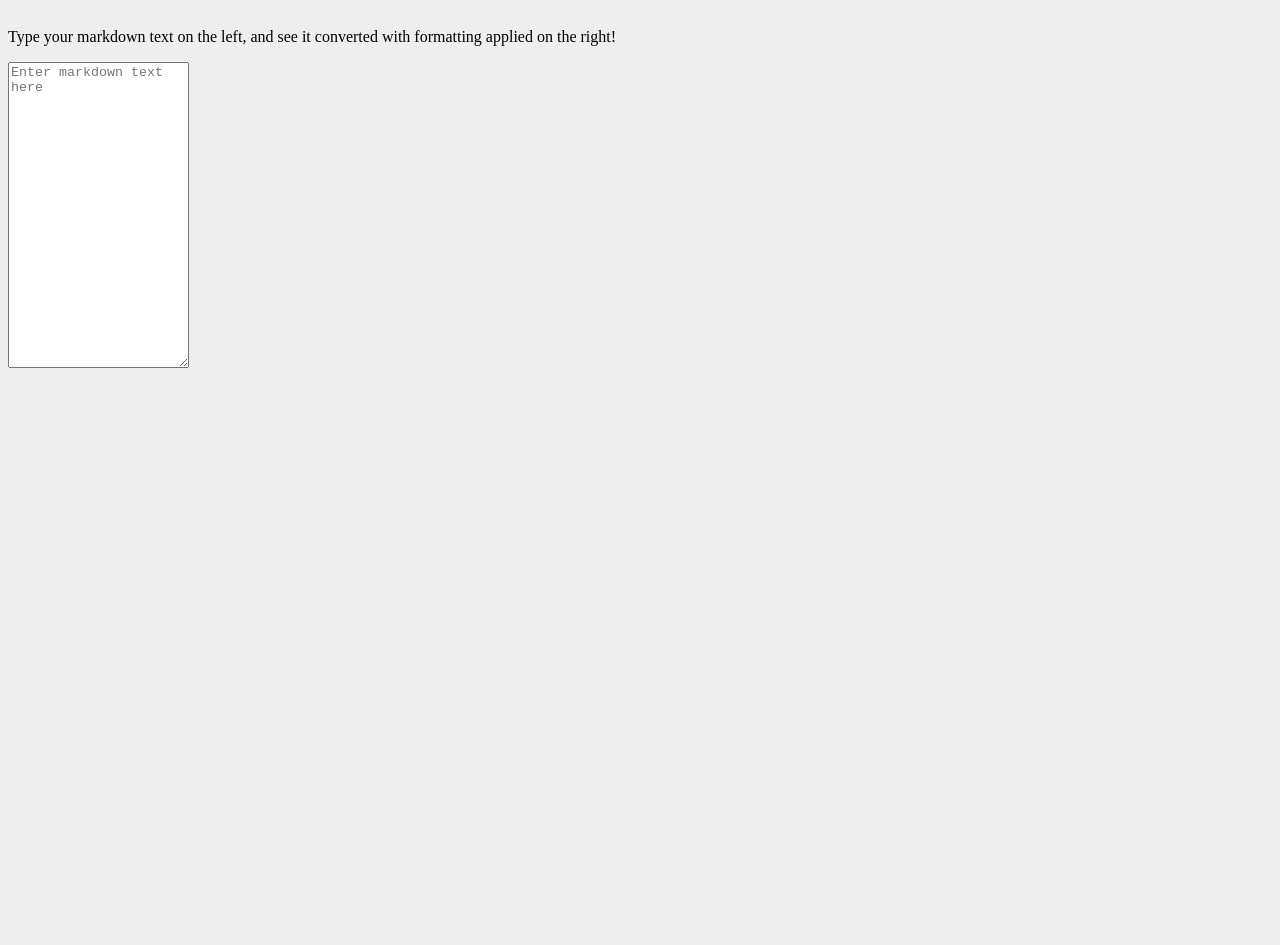
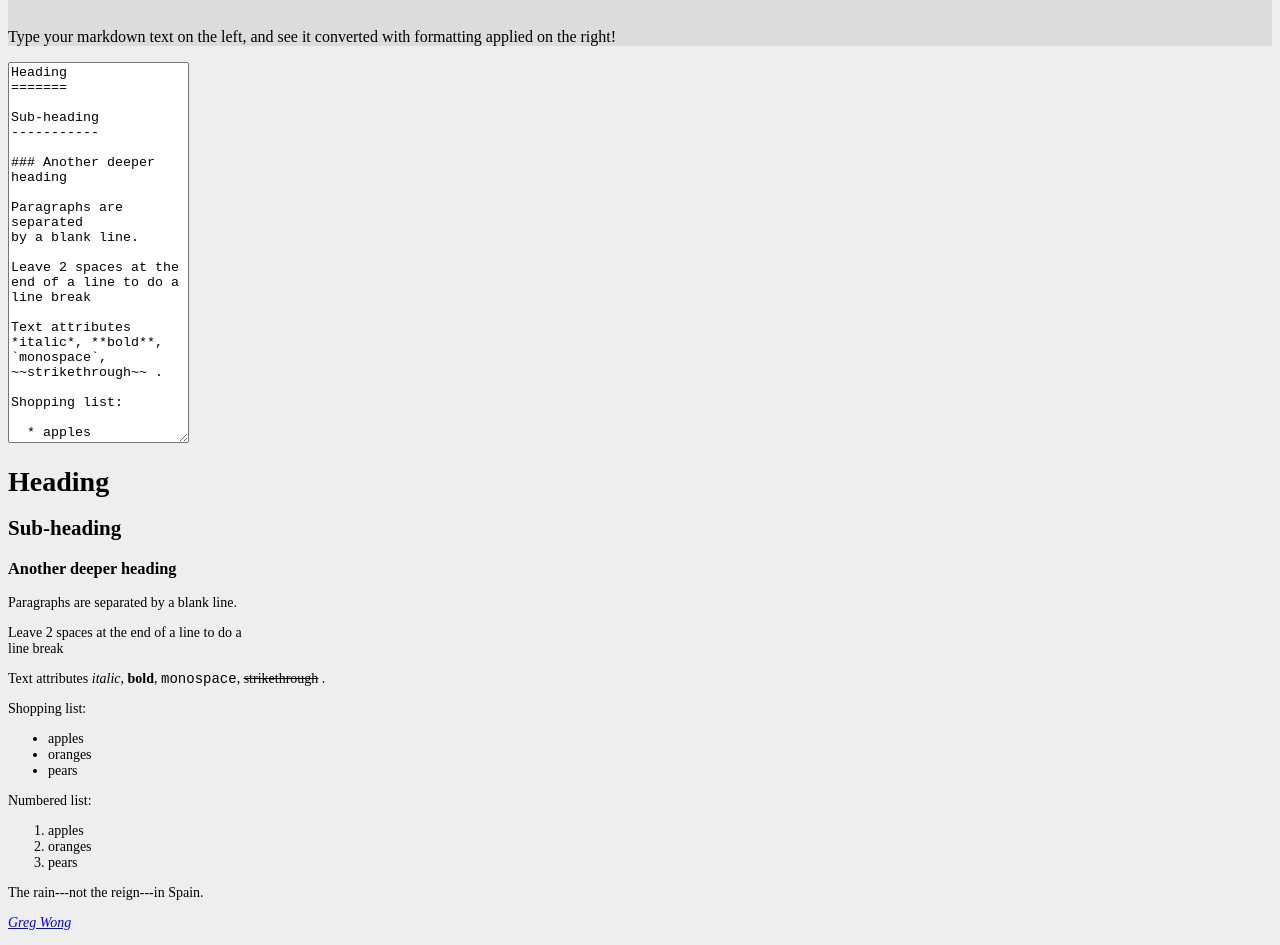
Before and after one commit to gregorywong/markdown-previewer, a React app: page / in a window 1280 px wide. Shown: the part 52-997 px from the top of the page. Before the commit the page ends 800 px from the top, so only its background shows below. Built offline with nearby package versions, Linux system fonts and the light colour scheme.

Commit message:
installed marked and set default starting text

```diff
--- a/package.json
+++ b/package.json
@@ -24,6 +24,7 @@
     "html-webpack-plugin": "^2.30.1",
     "imports-loader": "^0.7.1",
     "jquery": "^3.2.1",
+    "marked": "^0.3.6",
     "node-sass": "^4.5.3",
     "popper.js": "^1.12.3",
     "postcss-loader": "^2.0.6",
--- a/src/App.jsx
+++ b/src/App.jsx
@@ -1,27 +1,32 @@
 import React from 'react';
+import marked from 'marked';
+
+const startingText = 'Heading\n=======\n\nSub-heading\n-----------\n\n### Another deeper heading\n\nParagraphs are separated\nby a blank line.\n\nLeave 2 spaces at the end of a line to do a  \nline break\n\nText attributes *italic*, **bold**,\n`monospace`, ~~strikethrough~~ .\n\nShopping list:\n\n  * apples\n  * oranges\n  * pears\n\nNumbered list:\n\n  1. apples\n  2. oranges\n  3. pears\n\nThe rain---not the reign---in\nSpain.\n\n *[Greg Wong](http://www.gregwong.me)*';
 
 export default class App extends React.Component {
 
   constructor(props){
     super(props);
     this.state = {
-      displayText: ''
+      inputText: startingText,
+      displayText: marked(startingText)
     }
   }
 
   updateText(text) {
     this.setState({
-      displayText: text
+      inputText: text,
+      displayText: marked(text)
     });
   }
 
   render() {
-    const {displayText} = this.state;
+    const {inputText, displayText} = this.state;
     return (
       <div>
         <header className="text-center">
-          <h1 className="my-4">Markdown Previewer</h1>
-          <div className="mx-2 mb-5">
+          <h1 className="py-4">Markdown Previewer</h1>
+          <div className="mx-2 pb-2 mb-4">
             <p>Type your markdown text on the left, and see it converted with formatting applied on the right!</p>
           </div>
         </header>
@@ -29,12 +34,11 @@ export default class App extends React.Component {
           <div className="row">
 
             <div className="col-6">
-              <textarea onChange={e => this.updateText(e.target.value)} className="form-control w-100 input-pane" name="" id="" rows="20" placeholder="Enter markdown text here">
+              <textarea onChange={e => this.updateText(e.target.value)} className="form-control w-100 input-pane" name="" id="" rows="25" placeholder="Enter markdown text here" value={inputText}>
               </textarea>
             </div>
 
-            <div className="col-6 output-pane">
-              {displayText}
+            <div className="col-6 output-pane" dangerouslySetInnerHTML={{__html: displayText}} >
             </div>
 
           </div>
--- a/src/app.scss
+++ b/src/app.scss
@@ -1,5 +1,9 @@
 body {
   background-color: #EEE;
+}
+
+header {
+  background-color: gainsboro;
 }
 
 .input-pane {
@@ -7,5 +11,5 @@ body {
 }
 
 .output-pane {
-  white-space: pre;
+  font-size: 14px;
 }
```
